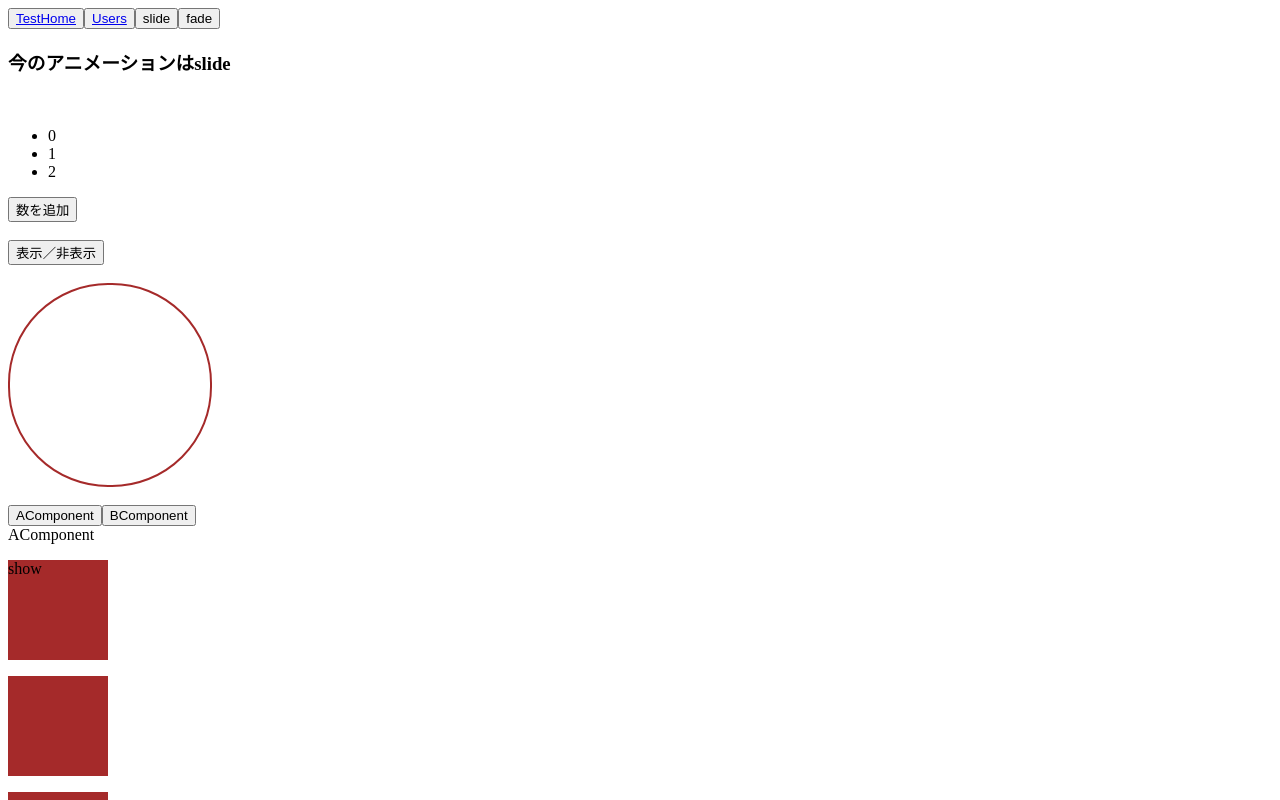
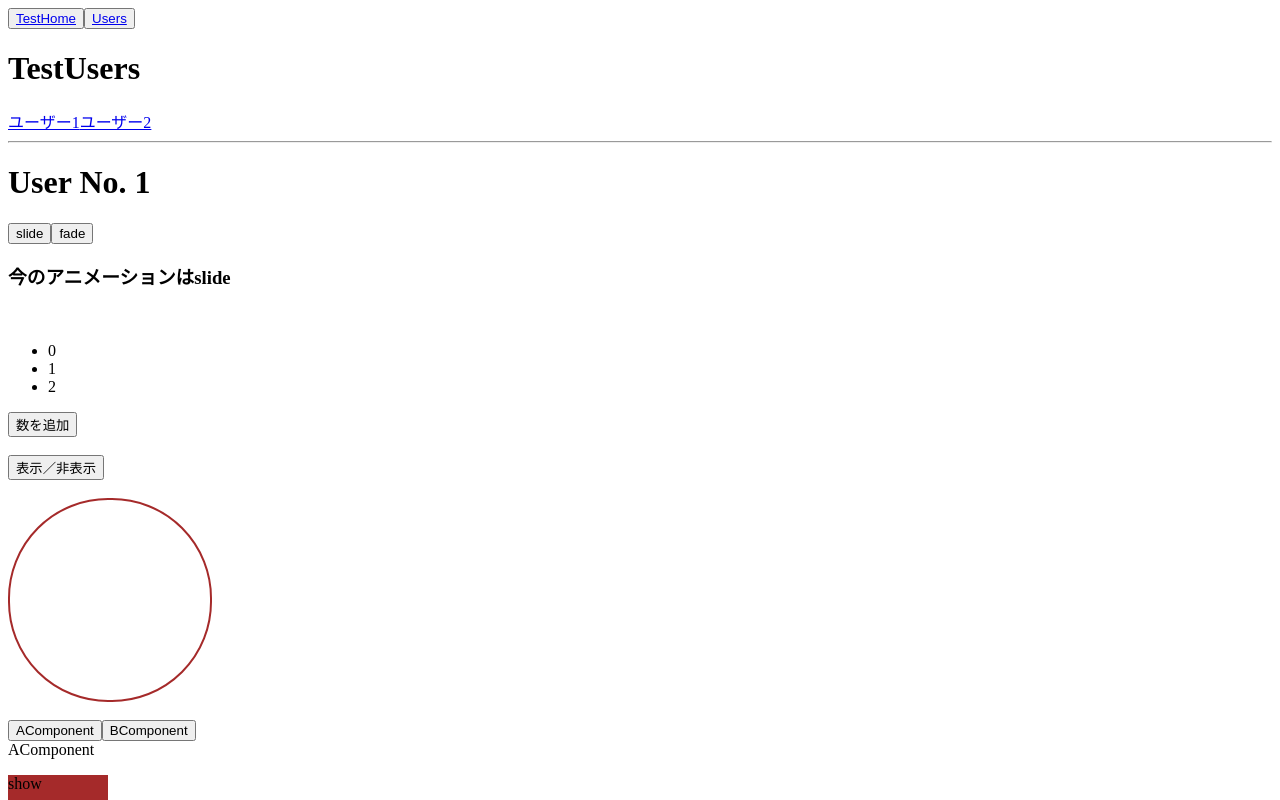
Before and after one commit to shirokuma0503/udemy-vue.js, a Vue app in the folder udemy-vue.js/: page /#/users/1 in a window 1280 px wide. Shown: the top 800 px of the page. Built offline with nearby package versions, Linux system fonts and the light colour scheme.

Commit message:
13_193:動的なURLの設定

```diff
--- a/udemy-vue.js/src/router.js
+++ b/udemy-vue.js/src/router.js
@@ -8,6 +8,6 @@ Vue.use(Router);
 export default new Router({
   routes: [
     {path: '/', component: TestHome},
-    {path: '/users', component: TestUsers}
+    {path: '/users/:id', component: TestUsers, props: true }
   ]
 });
--- a/udemy-vue.js/src/views/TestUsers.vue
+++ b/udemy-vue.js/src/views/TestUsers.vue
@@ -1,16 +1,15 @@
 <template>
   <div>
     <h1>TestUsers</h1>
-    <button @click="toTestHome">TestHomeページへ</button>
+    <router-link to="/users/1">ユーザー1</router-link>
+    <router-link to="/users/2">ユーザー2</router-link>
+    <hr>
+    <h1>User No. {{ id }}</h1>
   </div>
 </template>
 
 <script>
 export default {
-  methods: {
-    toTestHome() {
-      this.$router.push("TestHome");
-    }
-  }
+  props: ["id"]
 }
 </script>
```
